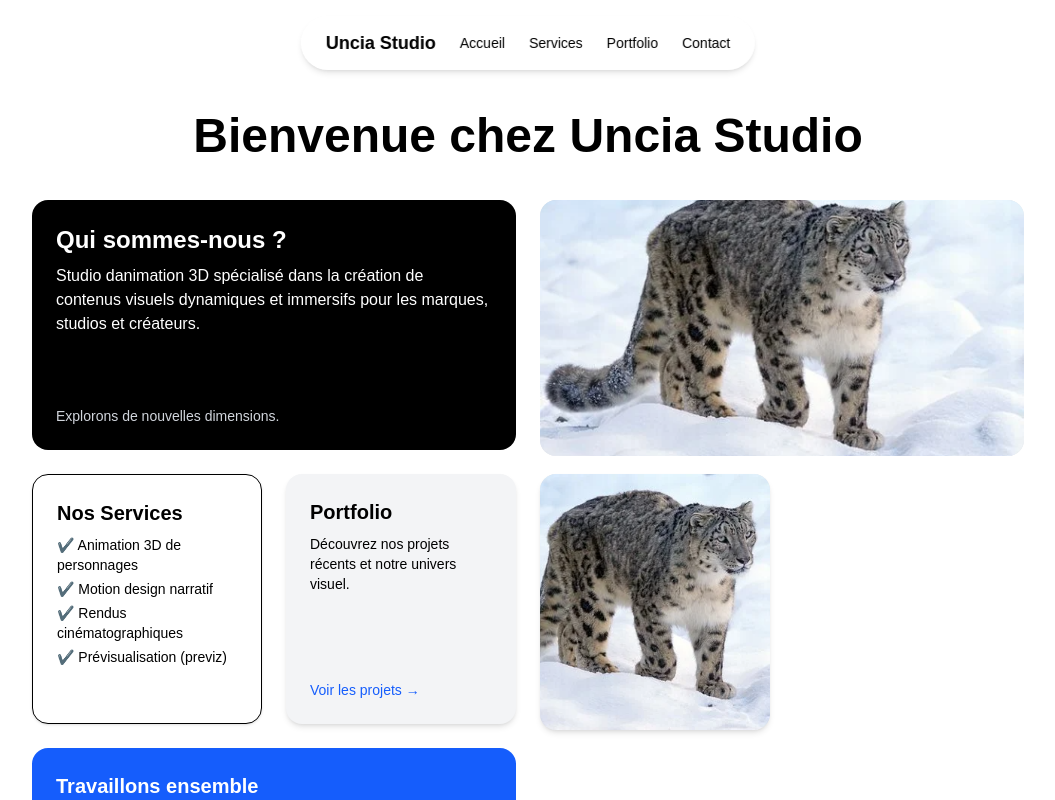
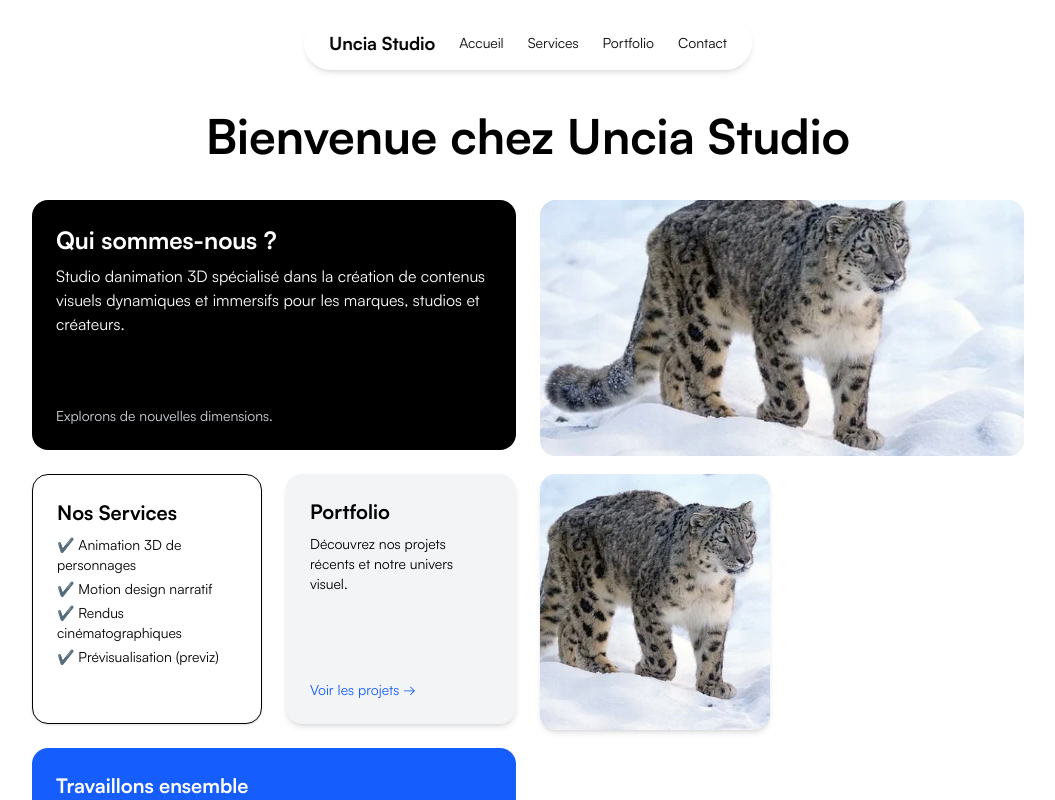
Before and after one commit to Booma08/test-website-unica-studio, a Next.js app: page / in a window 1280 px wide. Shown: the top 800 px of the page, without its empty margins (112-1167 px from the left). Built offline with nearby package versions, Linux system fonts and the light colour scheme.

Commit message:
Merge remote-tracking branch 'origin/master'

```diff
--- a/app/globals.css
+++ b/app/globals.css
@@ -32,5 +32,5 @@
 body {
   background: var(--background);
   color: var(--foreground);
-  font-family: Arial, Helvetica, sans-serif;
+  font-family: 'Satoshi', sans-serif;
 }
```
